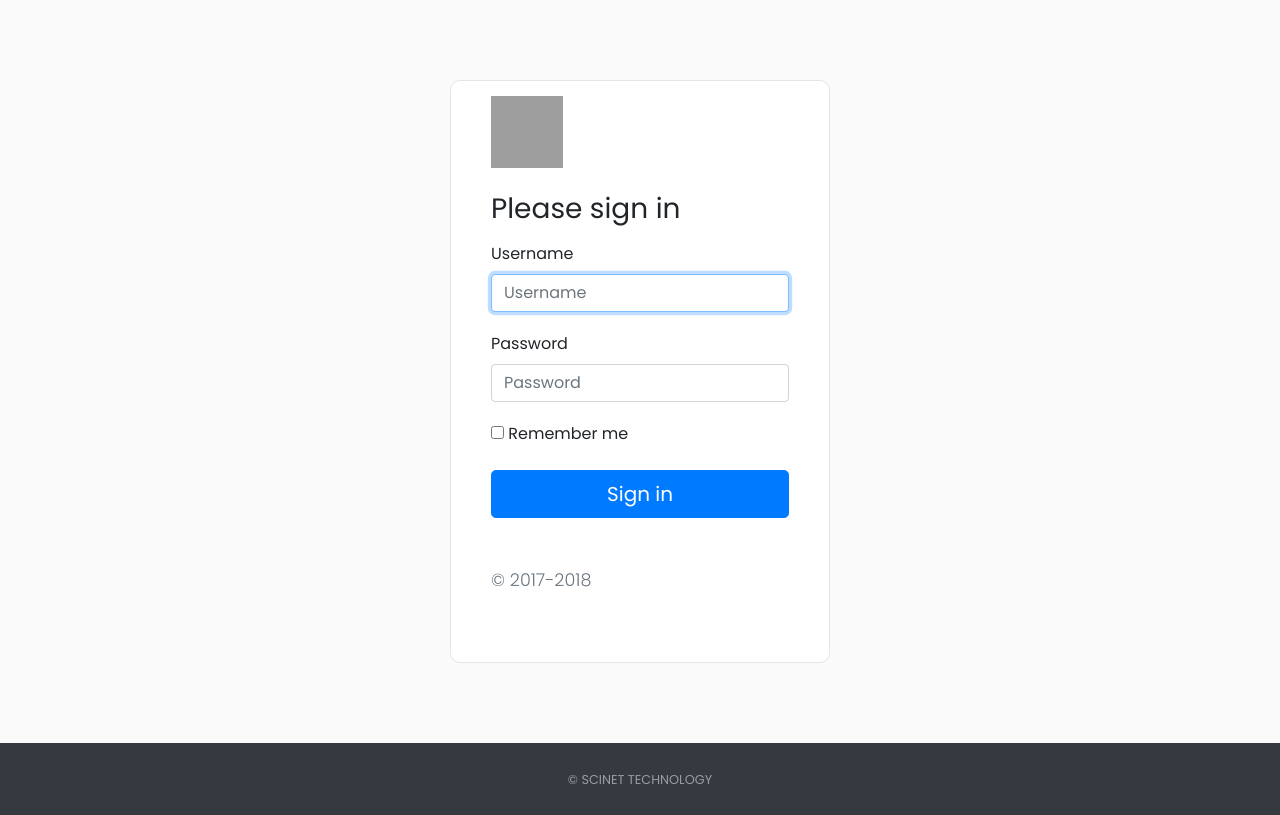
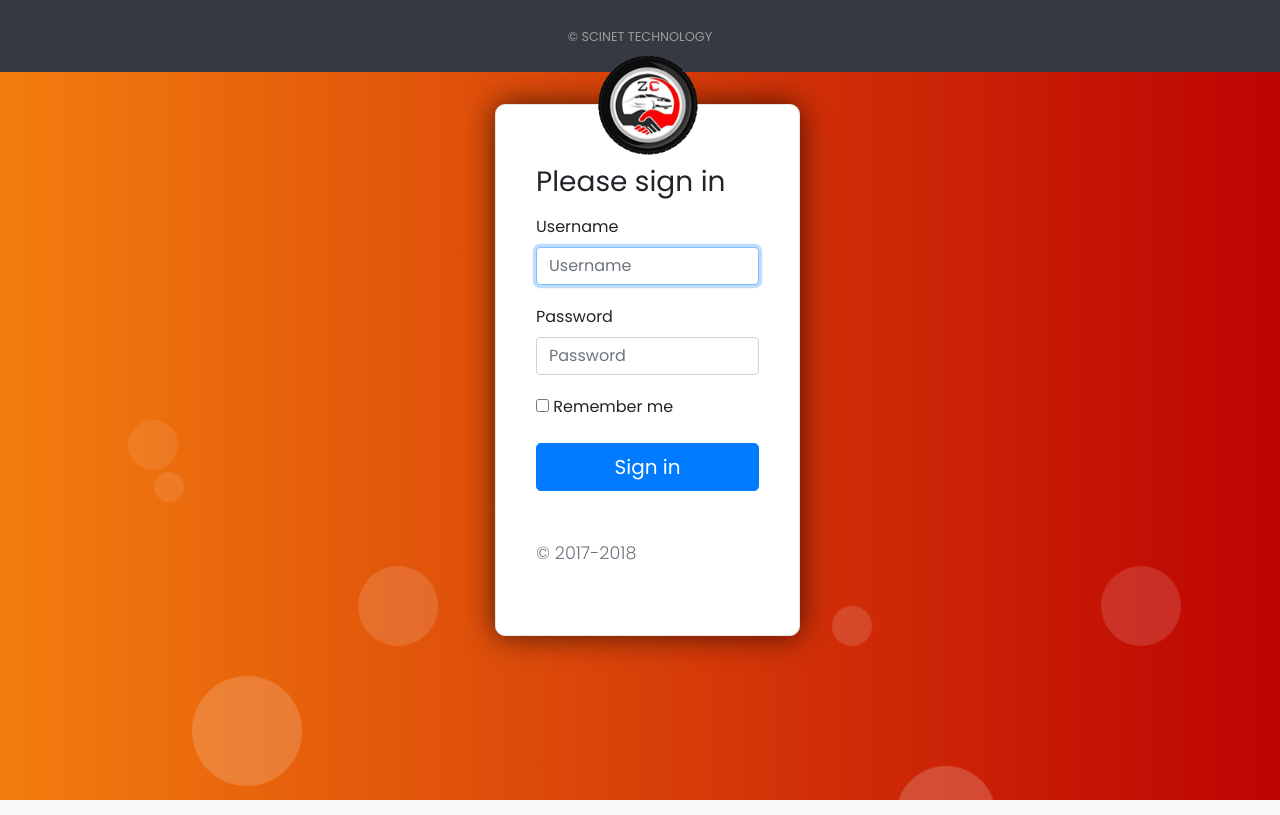
Before and after one commit to newbies4/fighting, a CodeIgniter app: page /fighting/index.php/login_controller/login in a window 1280 px wide. Run offline with CodeIgniter, Linux system fonts and the light colour scheme; some libraries are stand-ins or nearby versions; grey boxes are pictures that could not be loaded.

Commit message:
admin login with minor designs,added logo of the car rental

```diff
--- a/application/views/admin/admin_login.php
+++ b/application/views/admin/admin_login.php
@@ -1,8 +1,22 @@
-<div class="admin-login-wrapper">
+<div class="animation-area">
+        <ul class="box-area">
+            <li></li>
+            <li></li>
+            <li></li>
+            <li></li>
+            <li></li>
+            <li></li>
+            <li></li>
+            <li></li>
+        </ul>
+</div>
+<section class = "container-fluid">
+    <section class="row justify-content-center">
+        <section class="col 12 col-sm-6 col-lg-3">
 <!-- <form class="admin-login-form-signin"> -->
 <?= form_open('Login_controller/login', 'class="admin-login-form-signin"') ?>
 
-    <img class="mb-4" src="../../assets/brand/bootstrap-solid.svg" alt="" width="72" height="72">
+    <img src=<?php echo base_url('assets/Content-filter/img/logo.png')?> class="logo">
     <h1 class="h3 mb-3 font-weight-normal">Please sign in</h1>
 
     <div class="form-group">
@@ -26,4 +40,7 @@
     <button class="btn btn-lg btn-primary btn-block" type="submit">Sign in</button>
     <p class="mt-5 mb-3 text-muted">&copy; 2017-2018</p>
 <?= form_close(); ?>
-</div>
+
+        </section>
+    </section>
+</section>
--- a/assets/css/styles.css
+++ b/assets/css/styles.css
@@ -194,16 +194,25 @@
     ADMIN LOGIN
 ----------------------------------------------------- */
 
-.admin-login-wrapper {
-  margin: 80px;
-}
 .admin-login-form-signin {
+  position: absolute;
+  top: 13vh;
   max-width: 380px;
   margin: 0 auto;
   background-color: #fff;
-  padding: 15px 40px 50px;
+  padding: 60px 40px 50px;
   border: 1px solid #e5e5e5;
   border-radius: 10px;
+  box-shadow: 0px 0px 30px 0px rgba(0, 0, 0, 0.664);
+}
+.logo{
+  width:100px;
+  height: 100px;
+  overflow: hidden;
+  border-radius: 50%;
+  position:absolute;
+  top: calc(-100px/2);
+  left: calc(50% - 50px);
 }
 .admin-login-form-signin .admin-login-form-signin-heading, .admin-login-form-signin .checkbox {
   margin-bottom: 30px;
@@ -213,6 +222,106 @@
 }
 .admin-login-form-signin .admin-login-form-control {
   padding: 10px;
+}
+
+.animation-area{
+  background: linear-gradient(to left, #bd0303, rgb(243, 125, 14));
+  width: 100%;
+  height: 100vh;
+  position:absolute;
+  z-index: -1;
+}
+
+.box-area{
+  position: absolute;
+  top:0;
+  left:0;
+  width:100%;
+  height: 100%;
+  overflow: hidden;
+}
+
+.box-area li{
+  position: absolute;
+  display: block;
+  list-style: none;
+  width: 25px;
+  height: 25px;
+  border-radius: 100%;
+  background: rgba(255,255,255,0.2);
+  animation: animate 20s linear infinite;
+  bottom: -110px;
+}
+
+.box-area li:nth-child(1){
+  left:86%;
+  width: 80px;
+  height: 80px;
+  animation-delay: 0s;
+}
+
+.box-area li:nth-child(2){
+  left:12%;
+  width: 30px;
+  height: 30px;
+  animation-delay: 1.5s;
+  animation-duration: 10s;
+}
+
+.box-area li:nth-child(3){
+  left:70%;
+  width: 100px;
+  height: 100px;
+  animation-delay: 5.5s;
+
+}
+
+.box-area li:nth-child(4){
+  left:42%;
+  width: 150px;
+  height: 150px;
+  animation-delay: 0s;
+  animation-duration: 15s;
+}
+
+.box-area li:nth-child(5){
+  left:65%;
+  width: 40px;
+  height: 40px;
+  animation-delay: 0s;
+}
+
+.box-area li:nth-child(6){
+  left:15%;
+  width: 110px;
+  height: 110px;
+  animation-delay: 3.5s;
+}
+
+.box-area li:nth-child(7){
+  left:28%;
+  width: 80px;
+  height: 80px;
+  animation-delay: 0s;
+}
+
+.box-area li:nth-child(8){
+  left:10%;
+  width: 50px;
+  height: 50px;
+  animation-delay: 0s;
+  animation-duration: 12s;
+}
+
+@keyframes animate{
+  0%{
+    transform: translateY(0) rotate(0deg);
+    opacity:1;
+  }
+  100%{
+    transform: translateY(-800px) rotate(360deg);
+    opacity:0;
+  }
 }
 
 /* ---------------------------------------------------
```
Also changed, not shown: assets/Content-filter/img/logo.png (added).
